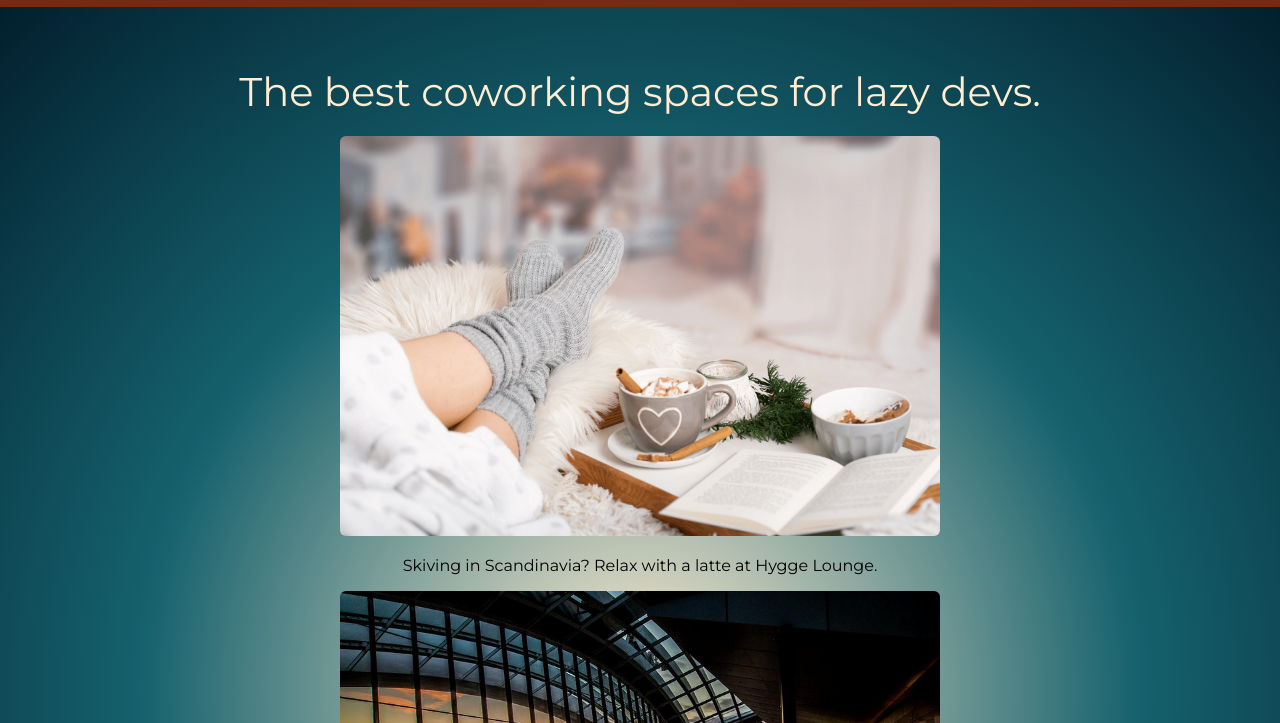
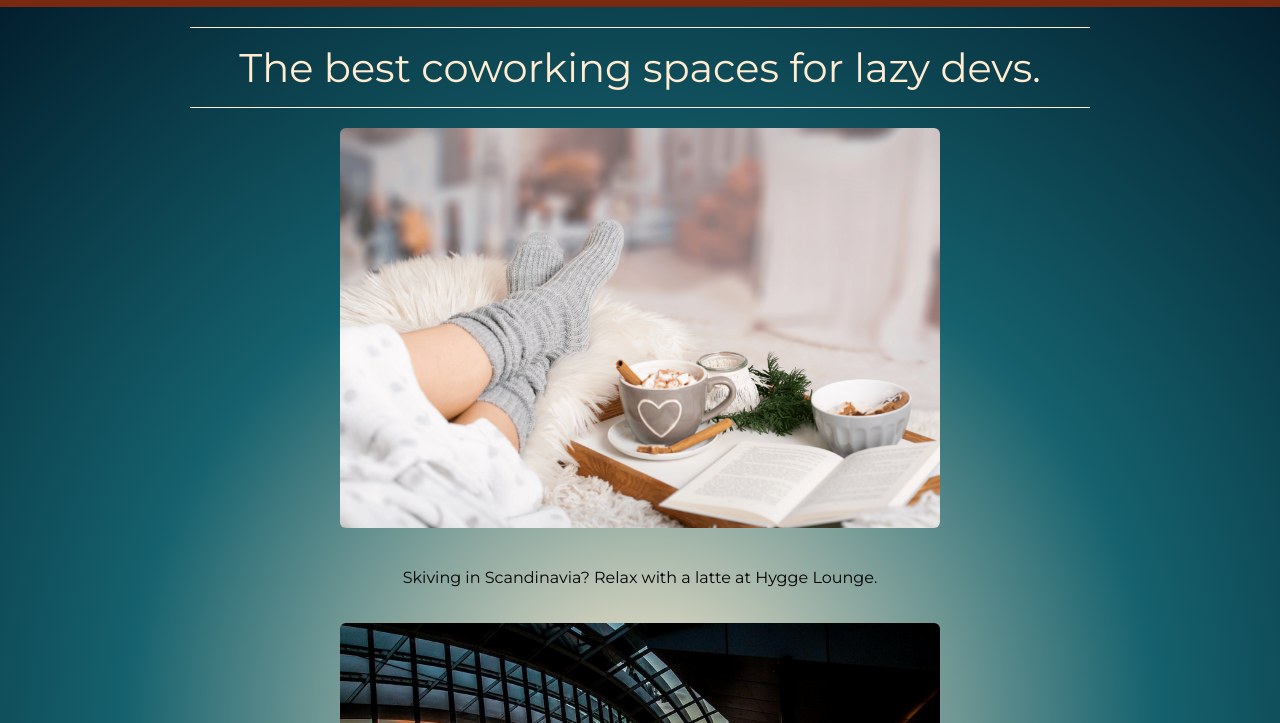
Before and after one commit to Anuska86/Coworking-space, a plain HTML site: page index.html in a window 1280 px wide. Shown: the part 77-800 px from the top of the page. Drawn offline with Linux system fonts and the light colour scheme.

Commit message:
Update index.css

```diff
--- a/index.css
+++ b/index.css
@@ -48,8 +48,10 @@ h1 {
   font-weight: 400;
   color: var(--papaya-whip);
   text-align: center;
-  padding: 40px 0 20px;
+  padding: 15px;
   margin: 0;
+  border-top: 1px solid var(--papaya-whip);
+  border-bottom: 1px solid var(--papaya-whip);
 }
 
 /*Nav*/
@@ -104,4 +106,5 @@ header {
 img {
   width: 600px;
   border-radius: 6px;
+  margin: 20px;
 }
```
